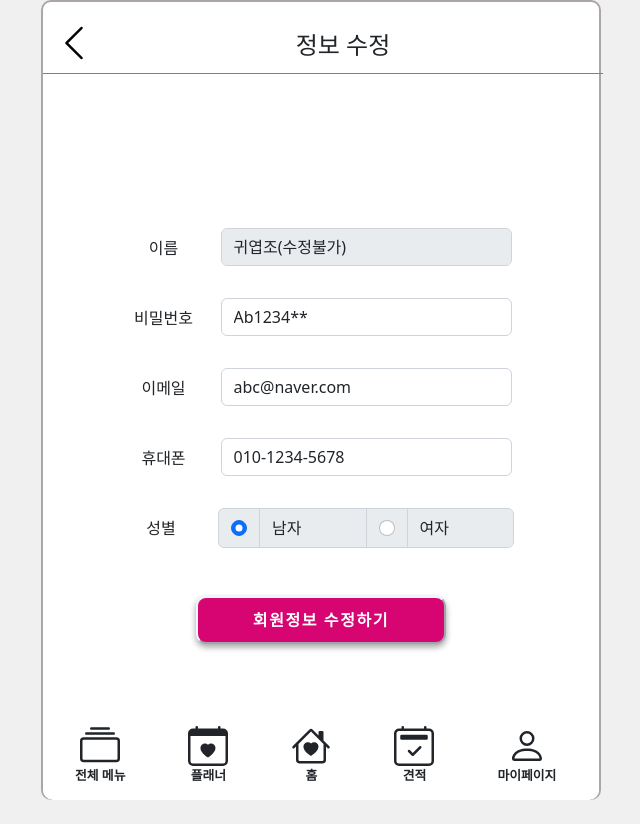
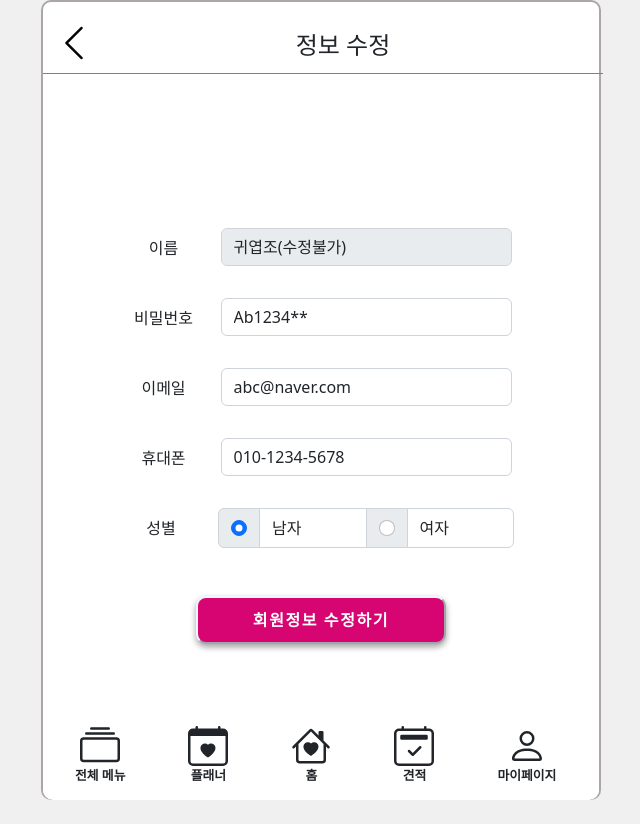
Before and after one commit to weddingYou-Project/frontend, a React (Create React App) app: page /mypage/1/userupdate in a window 1280 px wide. Shown: the whole page, without its empty margins (319-959 px from the left). Built offline with nearby package versions, Linux system fonts and the light colour scheme.

Commit message:
fix : 성별 부분 input 하얀색 배경으로 수정

```diff
--- a/src/Pages/UserUpdate.js
+++ b/src/Pages/UserUpdate.js
@@ -162,6 +162,7 @@ function UserUpdate() {
         setAllCheck(false);
       }
     } else if (e.target.name === "gender") {
+      setGender(e.target.value);
       if (e.target.checked === true) {
         //선택된 값이
         if (e.target.value === defaultGender) {
@@ -335,9 +336,10 @@ function UserUpdate() {
                   value="male"
                   name="gender"
                   htmlFor="male"
-                  checked
+                  checked={gender === "male"}
                   onChange={onChange}
                   aria-label="Radio button for following text input"
+                  style={{ cursor: "pointer" }}
                 />
               </div>
               <input
@@ -346,6 +348,7 @@ function UserUpdate() {
                 id="male"
                 aria-label="male btn"
                 value="남자"
+                style={{ background: "white" }}
                 disabled
               />
               <div class="input-group-text">
@@ -357,6 +360,8 @@ function UserUpdate() {
                   htmlFor="female"
                   onChange={onChange}
                   aria-label="Radio button for following text input"
+                  style={{ cursor: "pointer" }}
+                  checked={gender === "female"}
                 />
               </div>
               <input
@@ -365,6 +370,7 @@ function UserUpdate() {
                 id="female"
                 aria-label="female btn"
                 value="여자"
+                style={{ background: "white" }}
                 disabled
               />
             </div>
```
